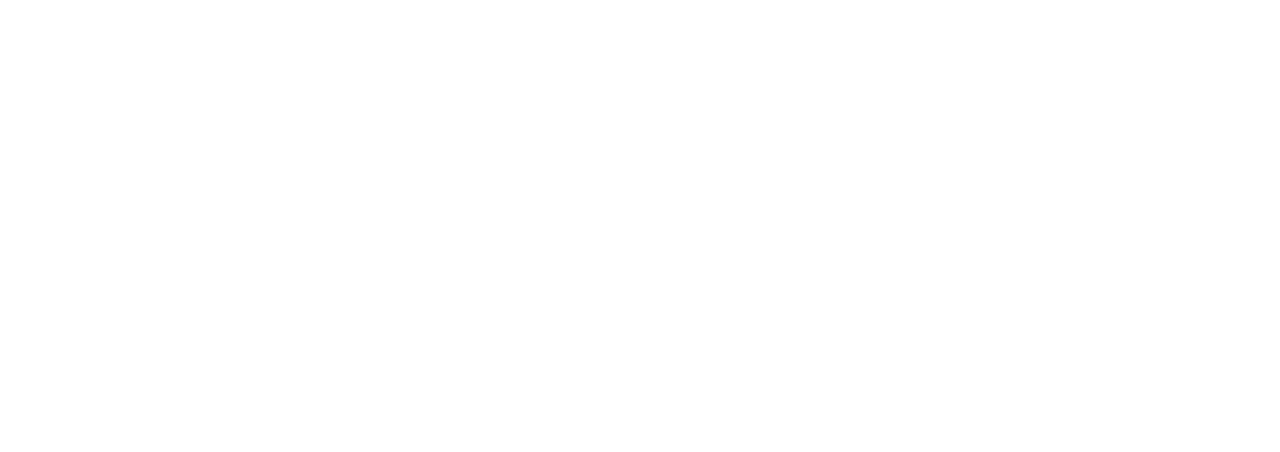
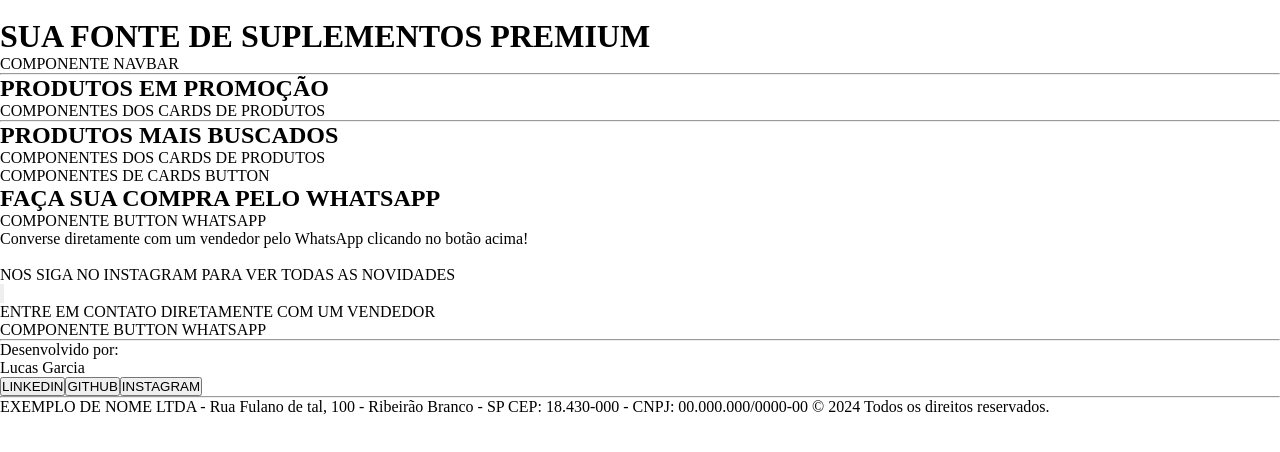
Before and after one commit to OlucasGarcia/AlmeidaSuplementos, a React (Vite) app in the folder almeida-suplementos/: page / in a window 1280 px wide. Shown: the top 452 px of the page. Built offline with nearby package versions, Linux system fonts and the light colour scheme.

Commit message:
T002: feat - Estruturação do HTML da página Home

```diff
--- a/almeida-suplementos/src/pages/home/index.jsx
+++ b/almeida-suplementos/src/pages/home/index.jsx
@@ -5,9 +5,67 @@
   const [count, setCount] = useState(0)
 
   return (
-    <>
-
-    </>
+    <div>
+      <header>
+        <img src="" alt="" />
+        <h1>SUA FONTE DE <span>SUPLEMENTOS</span> PREMIUM</h1>
+      </header>
+      <div>
+        COMPONENTE NAVBAR
+      </div>
+      <main>
+        <hr />
+        <div>
+          <h2>
+            PRODUTOS EM <span>PROMOÇÃO</span>
+          </h2>
+          COMPONENTES DOS CARDS DE PRODUTOS
+        </div>
+        <hr />
+        <div>
+          <h2>
+            PRODUTOS MAIS <span>BUSCADOS</span>
+          </h2>
+          COMPONENTES DOS CARDS DE PRODUTOS
+        </div>
+        <div>
+          COMPONENTES DE CARDS BUTTON
+        </div>
+      </main>
+      <section>
+        <h2>
+          FAÇA SUA COMPRA PELO <span>WHATSAPP</span>
+        </h2>
+        COMPONENTE BUTTON WHATSAPP
+        <p>Converse diretamente com um vendedor pelo WhatsApp clicando no botão acima!</p>
+      </section>
+      <footer>
+        <img src="" alt="" />
+        <div>
+          <p>NOS SIGA NO <span>INSTAGRAM</span> PARA VER TODAS AS NOVIDADES</p>
+          <button>
+            <img src="" alt="" />
+          </button>
+        </div>
+        <p>
+          ENTRE EM CONTATO DIRETAMENTE COM UM VENDEDOR
+        </p>
+        COMPONENTE BUTTON WHATSAPP
+        <hr />
+        <div>
+          <p>Desenvolvido por:</p>
+          <p>Lucas Garcia</p>
+          <button>LINKEDIN</button>
+          <button>GITHUB</button>
+          <button>INSTAGRAM</button>
+        </div>
+        <hr />
+        <p>
+          EXEMPLO DE NOME LTDA - Rua Fulano de tal, 100 - Ribeirão Branco - SP CEP: 18.430-000 - CNPJ: 00.000.000/0000-00 ©
+          2024 Todos os direitos reservados.
+        </p>
+      </footer>
+    </div>
   )
 }
 
```
